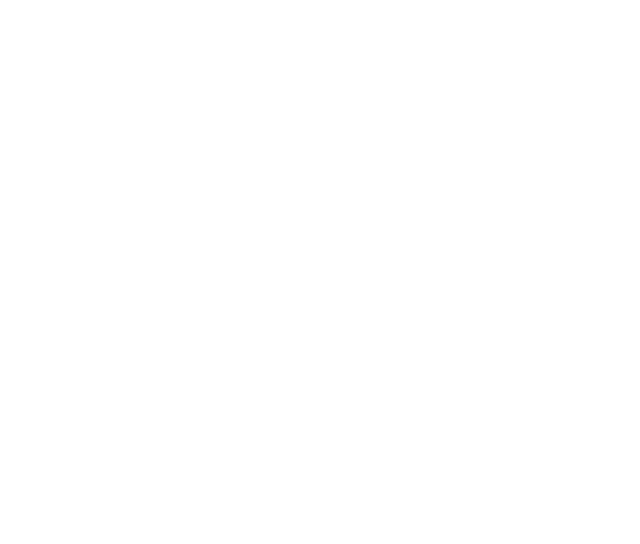
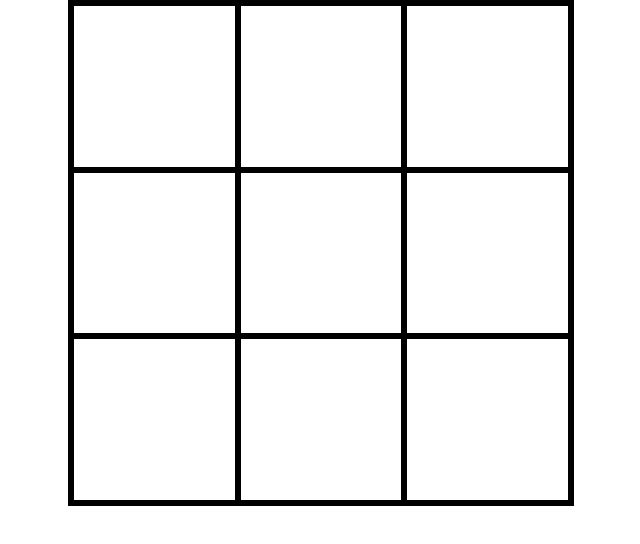
Before and after one commit to jennyyi78/tic-tac-toe, a plain HTML site: page index.html in a window 1280 px wide. Shown: the whole page, without its empty margins (319-959 px from the left). Drawn offline with Linux system fonts and the light colour scheme.

Commit message:
Create main functionality

```diff
--- a/index.html
+++ b/index.html
@@ -7,7 +7,9 @@
 
 <body>
     <div class="main-container">
+        <div class="game-board">
 
+        </div>
     </div>
 </body>
 <script src="script.js"></script>
--- a/script.js
+++ b/script.js
@@ -0,0 +1,95 @@
+const gameBoard = (function () {
+    let board = ["", "", "", "", "", "", "", "", ""];
+    const getBoard = () => {
+        return board;
+    }
+
+    const changeTile = (index, newValue) => {
+        board[index] = newValue;
+    }
+
+    const winningBoard = () => {
+        const verticals = () => {
+            for (let i = 0; i < 7; i += 3) {
+                if (board[i] === board[i + 1] && board[i + 1] == board[i + 2] && board[i + 2] !== "") {
+                    return true;
+                }
+            }
+            return false;
+        }
+
+        const horizontals = () => {
+            for (let i = 0; i < 3; i++) {
+                if (board[i] === board[i + 3] && board[i + 3] === board[i + 6] && board[i + 6] !== "") {
+                    return true;
+                }
+            }
+            return false;
+        }
+
+        const diagonals = () => {
+            return (board[0] === board[4] && board[4] === board[8] && board[8] !== "" || board[2] === board[4] && board[4] === board[6] && board[6] !== "");
+        }
+
+        console.log(verticals());
+        console.log(horizontals());
+        console.log(diagonals());
+        return (verticals() || horizontals() || diagonals());
+    }
+    return {
+        getBoard,
+        changeTile,
+        winningBoard
+    };
+})();
+
+const player = (symbol) => {
+    return {
+        symbol: symbol
+    };
+};
+
+const displayController = (function () {
+    const grid = document.querySelector(".game-board");
+    const board = gameBoard.getBoard();
+    board.forEach(function (item, index) {
+        const div = document.createElement("div");
+        const symbol = document.createTextNode(item);
+        div.classList.toggle("tile");
+        div.addEventListener("click", () => {
+            let player = playGame.getCurrentPlayer();
+            gameBoard.changeTile(index, player.symbol);
+            div.textContent = player.symbol;
+            playGame.takeTurn();
+        });
+        div.appendChild(symbol);
+        grid.appendChild(div);
+    });
+})();
+
+const playGame = (function () {
+    const player1 = player("X");
+    const player2 = player("O");
+    let currentPlayer = player1;
+
+    const takeTurn = () => {
+        if (currentPlayer === player1) {
+            currentPlayer = player2
+        } else {
+            currentPlayer = player1;
+        }
+
+        if (gameBoard.winningBoard()) {
+            console.log("WIN");
+        }
+    }
+
+    const getCurrentPlayer = () => {
+        return currentPlayer;
+    }
+
+    return {
+        takeTurn,
+        getCurrentPlayer
+    };
+})();
--- a/style.css
+++ b/style.css
@@ -8,3 +8,19 @@ body {
     width: 100%;
     height: 100%;
 }
+
+.game-board {
+    display: grid;
+    grid-template-columns: repeat(3, 1fr);
+    width: 500px;
+    height: 500px;
+    border: solid;
+    margin-right: auto;
+    margin-left: auto;
+}
+
+.tile {
+    border: solid;
+    text-align: center;
+    font-size: 130px;
+}
```
